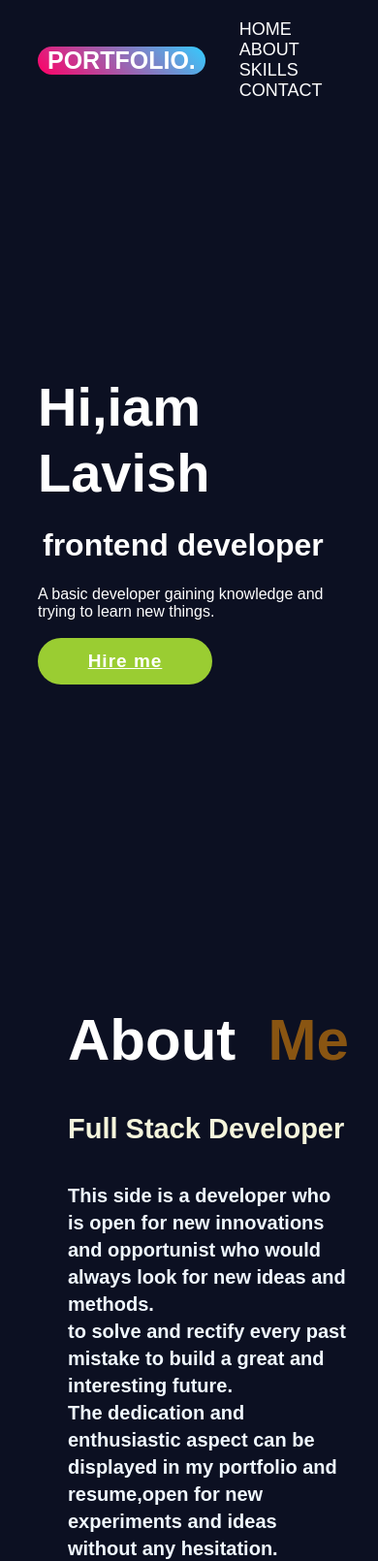
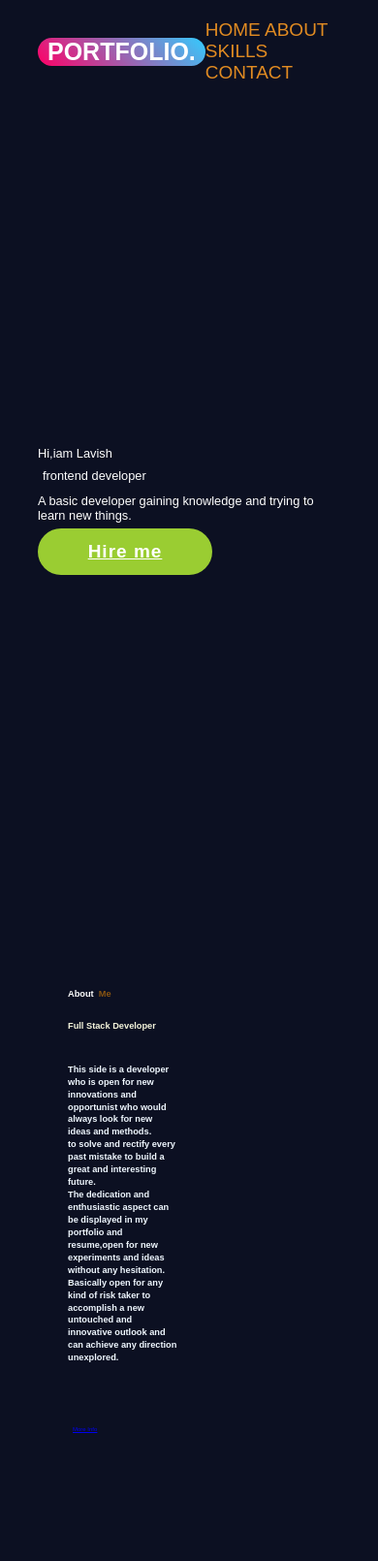
Before and after one commit to lavish1420/portfolio1, a plain HTML site: page index.html in a window 390 px wide. Shown: the top 1610 px of the page at 97% size. Drawn offline with Linux system fonts and the light colour scheme.

Commit message:
new change

```diff
--- a/style.css
+++ b/style.css
@@ -456,3 +456,67 @@ margin-left: 35px;
         width: 100%;
     }
     }
+    @media (max-width : 780px){
+        body{
+               font-size: 0.2em;
+               background-color: #0c1022;
+        }
+        .header{
+            justify-content: space-between;
+        }
+        .logo{
+            display: block;
+        }
+        .navbar a{
+            position: relative;
+            display: flexbox;
+            flex-wrap: wrap;
+            margin: 10px 0;
+            font-size: 19px;
+            color: #e18b22;
+            justify-content: space-around;
+        }
+        .navbar a:hover{
+            color: rgb(245, 241, 241);
+        }
+        .about{
+            font-size: 1.7em;
+        }
+        .about-img img{
+            width:100%;
+
+        }
+        .about-text h2{
+            font-size: 1.7em;
+        }
+        .about-text h3{
+            font-size: 1.7em;
+        }
+        .about-text p{
+            font-size: 1.7em;
+        }
+        .home-content {
+            max-width: 600px;
+        }
+        .home-content h3 {
+            font-size: 4.0em;
+            font-weight: 400;
+        }
+        .home-content h3 span{
+            color: rgb(226, 241, 11);
+        }
+        .home-content h1 {
+            font-size: 4.0em;
+            font-weight:500;
+            margin: -3px 0;
+
+        }
+        .home-content h1 span{
+            color: rgb(240, 240, 38);
+        }
+        .home-content p{
+            font-size: 4.0em;
+
+        }
+
+      }
```
